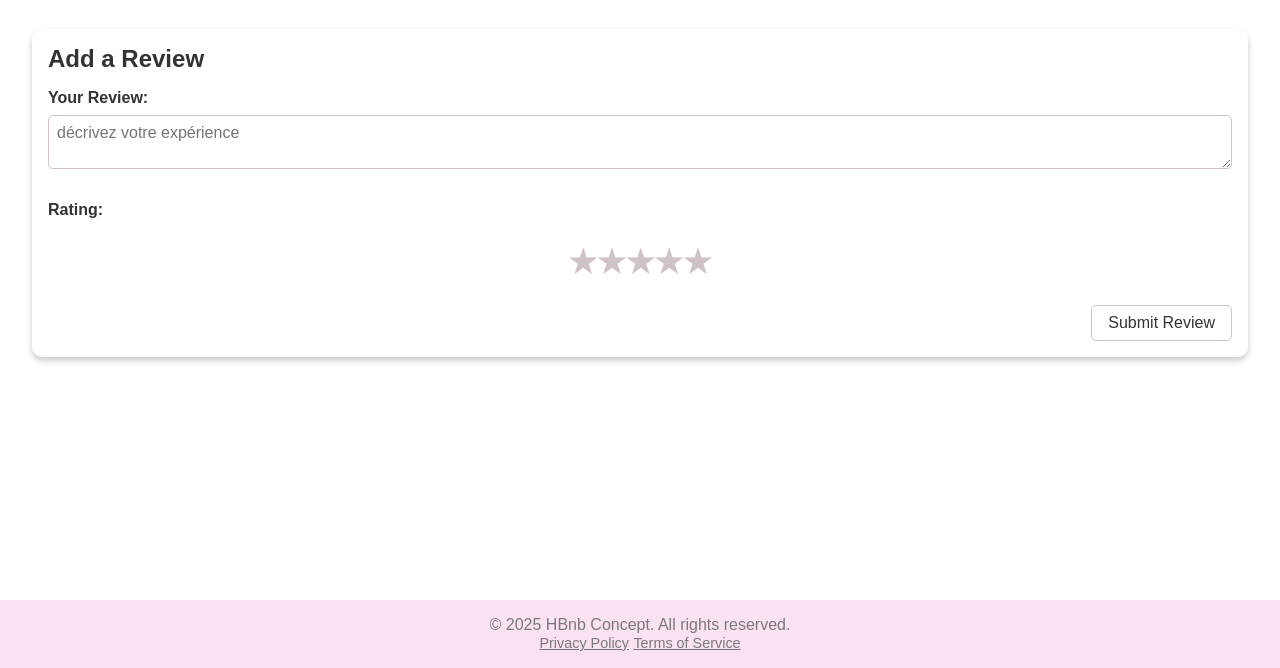
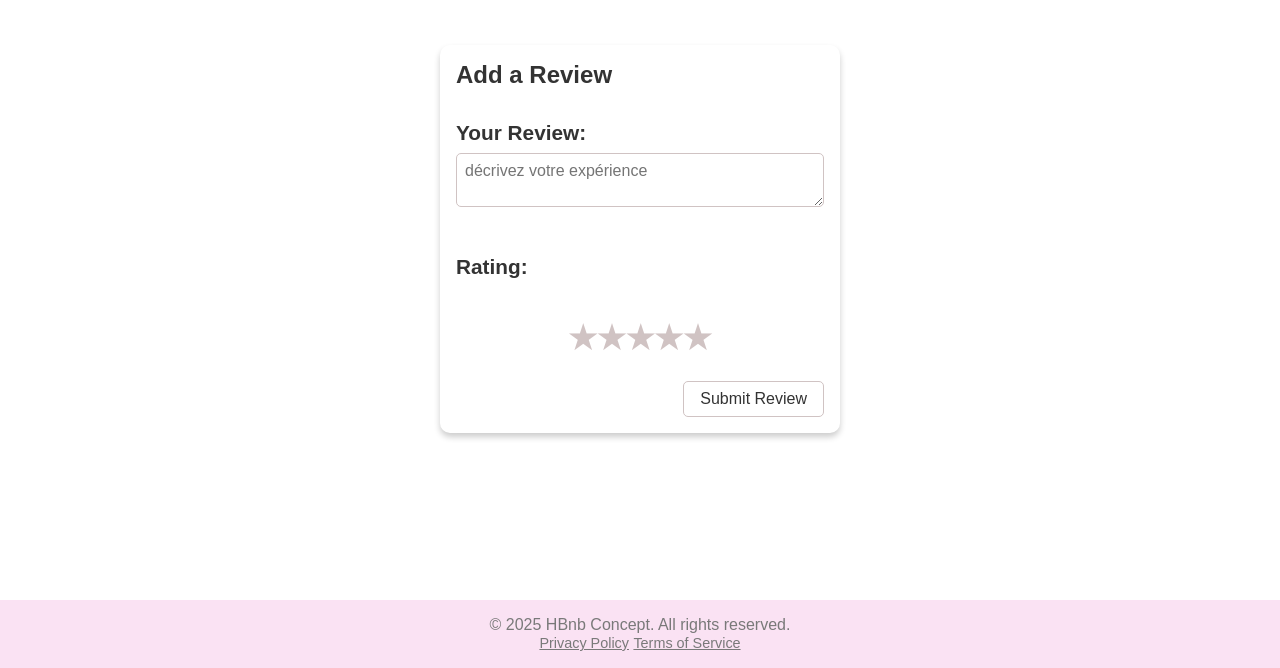
Before and after one commit to JulieRaph/holbertonschool-hbnb, a plain HTML site: page part4/base_files/add_review.html in a window 1280 px wide. Shown: the part 132-800 px from the top of the page. Drawn offline with Linux system fonts and the light colour scheme.

Commit message:
Fix the card in center of the page

```diff
--- a/part4/base_files/styles.css
+++ b/part4/base_files/styles.css
@@ -326,6 +326,11 @@ footer a {
     margin: 0 auto;
 }
 
+.add-a-review-button:hover {
+    background-color: #fae2f3;
+}
+
+
 /*--------------- Add Review Page ---------------*/
 
 .add-review-page footer {
@@ -336,10 +341,11 @@ footer a {
 }
 
 .add-review-card-page {
-    margin-top: 2rem;
+    max-width: 400px;
+    width: 100%;
+    margin: 3rem auto;
     padding: 1rem;
     border-radius: 10px;
-    width: 100%;
     display: flex;
     flex-direction: column;
     box-shadow: 0 4px 6px rgba(0, 0, 0, 0.2);
@@ -366,9 +372,10 @@ footer a {
 }
 
 .add-review-card-page label {
-    margin-top: 1rem;
+    margin-top: 2rem;
     margin-bottom: 0.5rem;
     font-weight: bold;
+    font-size: 1.3rem;
 }
 
 .add-review-card-page button {
```
